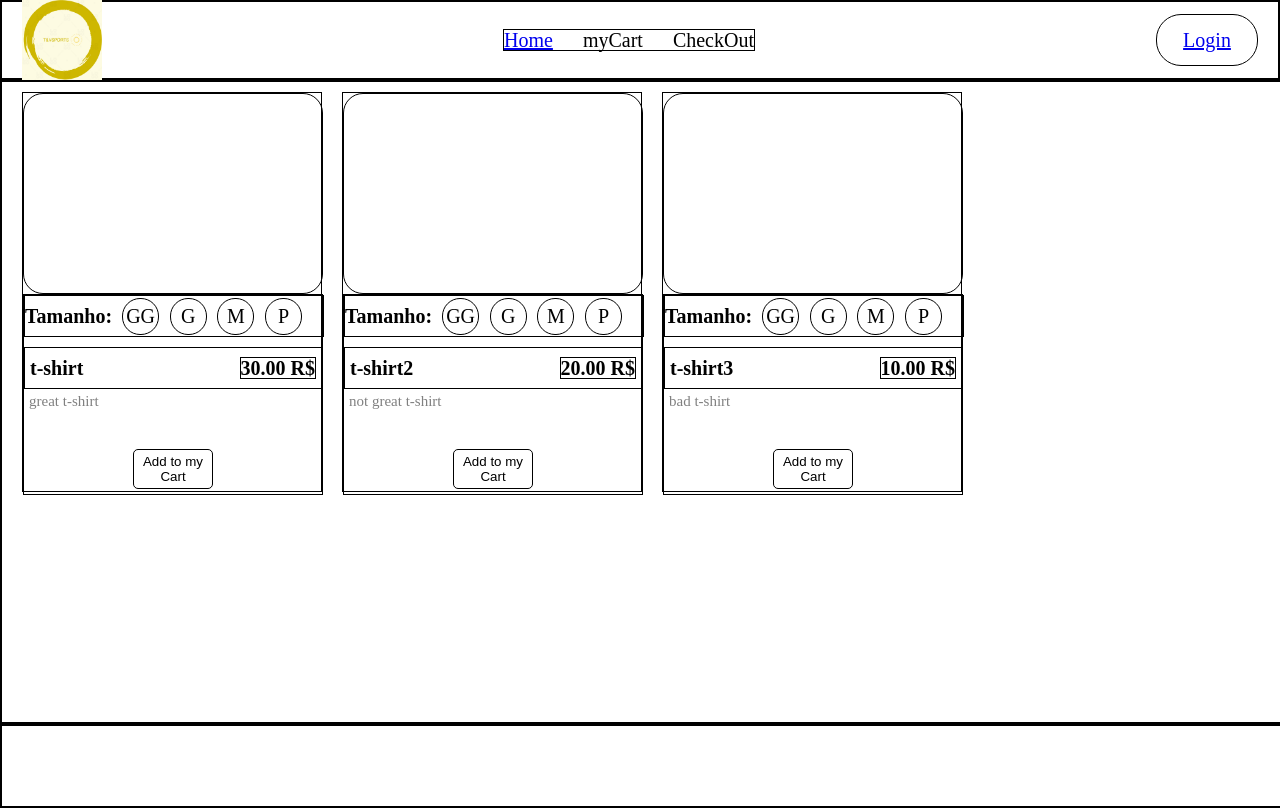
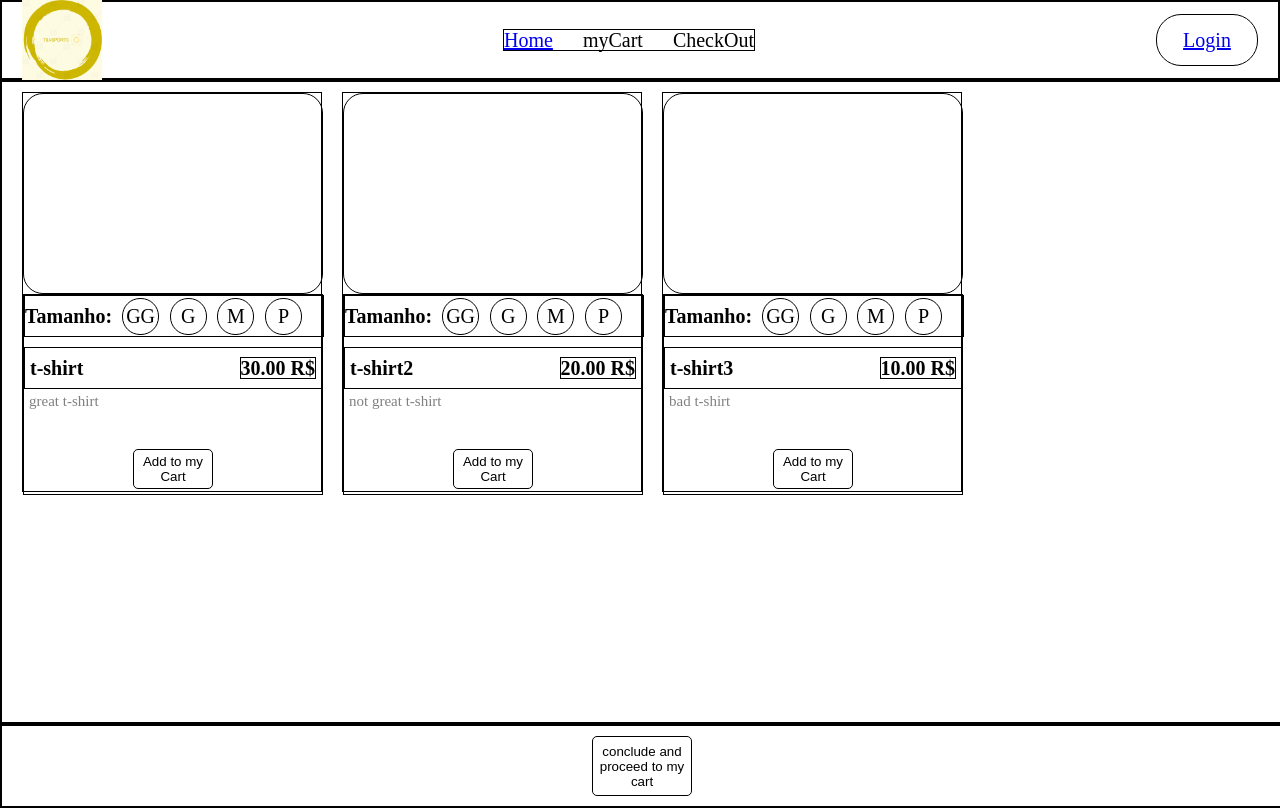
Before and after one commit to Tadeuvelloso/projeto15-t-vsports-front, a React (Create React App) app: page / in a window 1280 px wide. Shown: the top 808 px of the page. Built offline with nearby package versions, Linux system fonts and the light colour scheme.

Commit message:
: feat CartPage and fixes on other pages

```diff
--- a/src/contexts/customer.js
+++ b/src/contexts/customer.js
@@ -6,14 +6,16 @@ export const CustomerContext = createContext()
 
 
 export const CustomerProvider = ({ children }) => {
-    const [token, setToken] = useState(false)
+    const [token, setToken] = useState("")
     const [name, setName] = useState("");
+    const [myCartArray, setMyCartArray] = useState([])
+    const [arrayToCheckout, setArrayToCheckout] = useState([])
 
 
 
     return (
         <CustomerContext.Provider
-            value={{ token, setToken, name, setName}}>
+            value={{ token, setToken, name, setName, myCartArray, setMyCartArray, arrayToCheckout, setArrayToCheckout }}>
             {children}
         </CustomerContext.Provider>
     )
--- a/src/pages/CartPage.js
+++ b/src/pages/CartPage.js
@@ -1,6 +1,92 @@
-export default function Cart (){
-    return(
-        <>
-        </>
-    )
+import axios from "axios"
+import { useContext, useEffect } from "react"
+import styled from "styled-components"
+import { CustomerContext } from "../contexts/customer"
+import GlobalHeader from "./components/GlobalHeader"
+import ProductContainer from "./components/ProductContainer"
+
+export default function HomePage() {
+    const { token, arrayToCheckout, setArrayToCheckout } = useContext(CustomerContext)
+    const config = {
+        headers: {
+            "authorization": `Bearer ${token}`
+        }
+    }
+    useEffect(() => {
+        axios.get(`http://localhost:5000/myCart`, config)
+            .then((resp) => {
+                setArrayToCheckout(resp.data)
+                console.log("sucesso")
+            })
+            .catch((resp) => {
+                console.log("deu ruim")
+                console.log(resp.response)
+            })
+    }, [])
+
+    console.log(arrayToCheckout)
+    if (arrayToCheckout.length !== 0) {
+        return (
+            <>
+                <GlobalHeader></GlobalHeader>
+                <MainContent>
+
+                    {arrayToCheckout[0].products.map((array, index) => {
+                        return (
+                            <>
+                                <ProductContainer key={index} id={array.id} brand={array.brand} productName={array.productName} price={array.price} description={array.description} category={array.category} country={array.country} />
+                            </>
+                        )
+                    })
+
+                    }
+
+
+                </MainContent>
+                <FooterContainer>
+                </FooterContainer>
+            </>
+        )
+    }
+
+    else {
+        return (
+            <>
+                <p>loading...</p>
+            </>)
+    }
+
 }
+
+const MainContent = styled.main`
+    width: 100%;
+    height: 620px;
+    border: 2px solid black;
+    padding: 10px;
+
+    display: flex;
+    flex-wrap: wrap;
+    flex-direction: row;
+    justify-content: flex-start;
+    overflow: auto;
+`
+
+const FooterContainer = styled.footer`
+    width: 100%;
+    height: 80px;
+    border: 2px solid black;
+    display: flex;
+    justify-content: center;
+    align-items: center;
+`
+const GoToCartButton = styled.button`
+    display: flex;
+    border: 1px solid black;
+    width: 100px;
+    height: 60px;
+    border-radius: 5px;
+    background-color: #FFFFFF;
+    align-self: center;
+    align-items: center;
+    bottom: 5px;
+`
--- a/src/pages/HomePage.js
+++ b/src/pages/HomePage.js
@@ -1,12 +1,19 @@
+import axios from "axios"
 import { useContext } from "react"
+import { useNavigate } from "react-router-dom"
 import styled from "styled-components"
 import { CustomerContext } from "../contexts/customer"
 import GlobalHeader from "./components/GlobalHeader"
 import ProductContainer from "./components/ProductContainer"
 
 export default function HomePage() {
+    const {myCartArray, token } = useContext(CustomerContext)
+
+    const navigate = useNavigate()
+
     const arrayToTest = [
         {
+            id: 1234,
             productName: "t-shirt",
             description: "great t-shirt",
             brand: "nike",
@@ -15,6 +22,7 @@ export default function HomePage() {
             country: "Brasil"
         },
         {
+            id: 12353,
             productName: "t-shirt2",
             description: "not great t-shirt",
             brand: "par",
@@ -23,6 +31,7 @@ export default function HomePage() {
             country: "EUA"
         },
         {
+            id: 234234,
             productName: "t-shirt3",
             description: " bad t-shirt",
             brand: "puma",
@@ -32,6 +41,24 @@ export default function HomePage() {
         }
     ]
 
+    function addToCart(e) {
+
+        e.preventDefault()
+
+        axios.post(`http://localhost:5000/myCart`, myCartArray, {
+            headers: {
+                "authorization": `Bearer ${token}`
+            }
+        })
+            .then((resp) => {
+                console.log(resp.data)
+                navigate("/cart")
+            })
+            .catch((resp) => {
+                console.log(resp.response)
+            })
+
+    }
 
     return (
         <>
@@ -41,25 +68,21 @@ export default function HomePage() {
                 {arrayToTest.map((array, index) => {
                     return (
                         <>
-                            <ProductContainer key={index} productName = {array.productName} price = {array.price} description={array.description} category = {array.category} country = {array.country} />
+                            <ProductContainer key={index} id={array.id} brand={array.brand} productName={array.productName} price={array.price} description={array.description} category={array.category} country={array.country} />
                         </>
                     )
                 })
 
                 }
 
-
             </MainContent>
-            <FooterContainer></FooterContainer>
+            <FooterContainer>
+                <GoToCartButton onClick={addToCart}> conclude and proceed to my cart</GoToCartButton>
+            </FooterContainer>
         </>
     )
 }
 
-const FooterContainer = styled.footer`
-    width: 100%;
-    height: 80px;
-    border: 2px solid black;
-`
 const MainContent = styled.main`
     width: 100%;
     height: 620px;
@@ -72,3 +95,23 @@ const MainContent = styled.main`
     justify-content: flex-start;
     overflow: auto;
 `
+
+const FooterContainer = styled.footer`
+    width: 100%;
+    height: 80px;
+    border: 2px solid black;
+    display: flex;
+    justify-content: center;
+    align-items: center;
+`
+const GoToCartButton = styled.button`
+    display: flex;
+    border: 1px solid black;
+    width: 100px;
+    height: 60px;
+    border-radius: 5px;
+    background-color: #FFFFFF;
+    align-self: center;
+    align-items: center;
+    bottom: 5px;
+`
--- a/src/pages/components/GlobalHeader.js
+++ b/src/pages/components/GlobalHeader.js
@@ -5,21 +5,22 @@ import logoImage from "../../assets/Logo.png"
 import { CustomerContext } from "../../contexts/customer"
 
 export default function GlobalHeader() {
-    let { token, name, setToken, setName } = useContext(CustomerContext)
+    let { token, name, setToken, setName, setMyCartArray } = useContext(CustomerContext)
     const navigate = useNavigate()
     function logOut() {
         const confirmTologOut = window.confirm(`Confirm to logout ${name}`)
 
         if (confirmTologOut) {
             console.log(confirmTologOut)
-            setToken(false)
+            setToken("")
             setName("")
+            setMyCartArray([])
             navigate("/")
         }
     }
 
 
-    if (!token) {
+    if (token.length ===0) {
         return (
             <>
                 <GlobalContainerHeader>
--- a/src/pages/components/ProductContainer.js
+++ b/src/pages/components/ProductContainer.js
@@ -2,11 +2,31 @@ import { useContext } from "react"
 import styled from "styled-components"
 import { CustomerContext } from "../../contexts/customer"
 export default function ProductContainer(props) {
-    const { token, setName } = useContext(CustomerContext)
-    const { productName, price, description, category, country } = props
+    const { setMyCartArray, myCartArray, token } = useContext(CustomerContext)
+    const {id, productName, price, description, category, country, brand } = props
+    console.log(myCartArray)
+    function addToCart() {
+        if (!token) {
+            alert("Por favor entre na sua conta para realizar suas compras")
+            return
+        }
 
-    function addToCart() {
+        const productToAdd = {
+            id,
+            productName,
+            description,
+            brand,
+            category,
+            price,
+            country,
+        }
 
+        const findProduct = myCartArray.find((obj)=> obj.id === productToAdd.id)
+
+        if (!findProduct) {
+            setMyCartArray([...myCartArray, productToAdd])
+            console.log("added product")
+        }
 
 
     }
```
Also changed, not shown: package.json (+14 -0 lines), src/pages/components/FooterComponent.js (added, +31 -0 lines), 1 other file (tests, documents, lock files or other folders).
